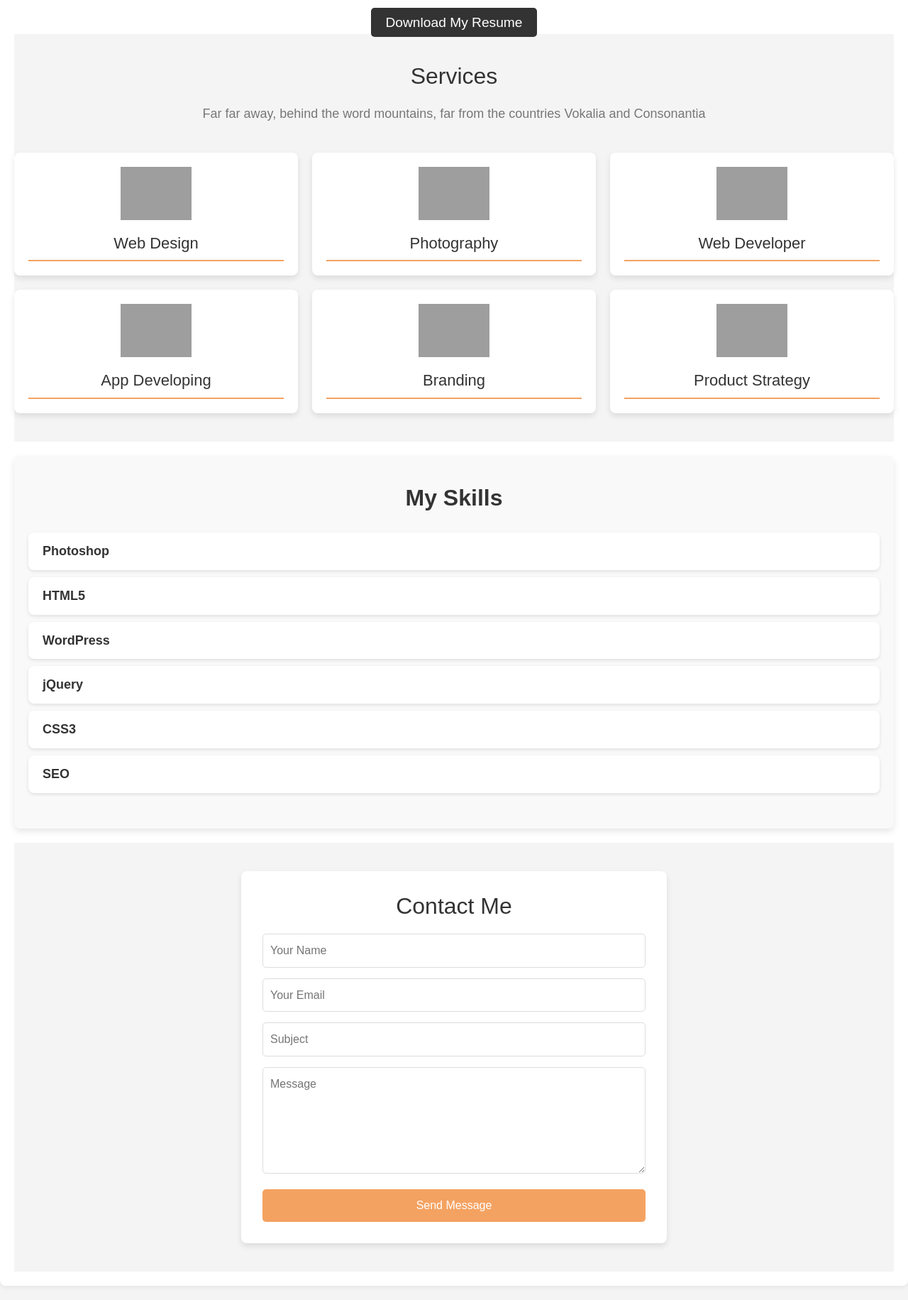
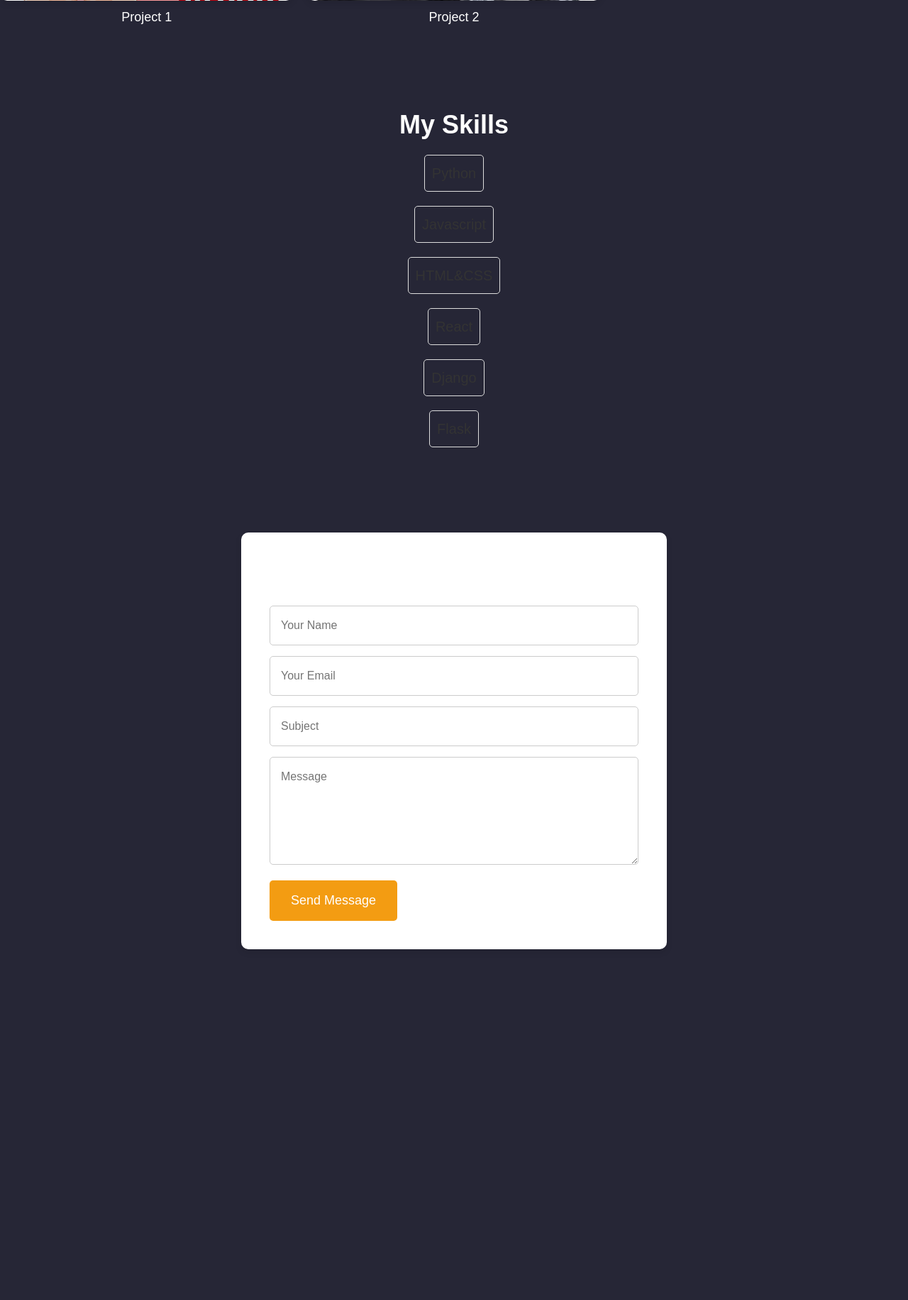
Before and after one commit to sruthykrishnan2005/Portfolio, a Flask app: page / in a window 1280 px wide. Shown: the part 1701-3532 px from the top of the page at 71% size. After the commit the page ends 3038 px from the top, so only its background shows below. Run offline with Flask 3, Linux system fonts and the light colour scheme; grey boxes are pictures that could not be loaded.

Commit message:
portfolioadded

```diff
--- a/static/css/style.css
+++ b/static/css/style.css
@@ -608,38 +608,35 @@ download-btn {
 
 
 
-/* Global Styles */
-* {
+/* General styling */
+body {
+    font-family: Arial, sans-serif;
     margin: 0;
     padding: 0;
-	box-sizing: border-box;
+    background-color: rgb(38, 38, 54);
+    color: white;
 }
 
-body {
-	font-family: Arial, sans-serif;
-	line-height: 1.6;
-	background-color: #f4f4f4;
-	color: #333;
+/* Container styling */
+.container {
+    width: 100%;
+    margin: 0 auto;
+    padding: 0 20px;
 }
 
-.container {
-	width: 100%;
-	max-width: 1200px;
-	margin: 0 auto;
-	padding: 20px;
-}
-
+/* Navbar */
 .navbar {
     display: flex;
     justify-content: space-between;
     align-items: center;
     background-color: #333;
     padding: 10px 20px;
+    width: 100%;
 }
 
 .navbar .logo {
+    font-size: 2rem;
     color: #fff;
-	font-size: 24px;
     font-weight: bold;
 }
 
@@ -649,343 +646,308 @@ body {
 }
 
 .navbar ul li {
-	margin: 0 15px;
+    margin-left: 20px;
 }
 
 .navbar ul li a {
+    color: #fff;
     text-decoration: none;
-	color: #fff;
-	font-size: 16px;
-	transition: color 0.3s ease;
+    font-size: 1.1rem;
+    padding: 8px 15px;
+    transition: background-color 0.3s ease;
 }
 
 .navbar ul li a:hover {
-	color: #f4a261;
+    background-color: #575757;
+    border-radius: 5px;
 }
 
+/* Content Section */
 .content {
     display: flex;
     justify-content: space-between;
     align-items: center;
+    margin-top: 100px; /* To offset navbar */
     padding: 50px 0;
 }
 
 .content h1 {
-	font-size: 36px;
+    font-size: 48px;
     font-weight: bold;
+    color: white;
+    line-height: 1.5;
 }
 
 .content h1 span {
-	display: block;
-	font-size: 24px;
-	color: #f4a261;
+    color: #f39c12;
 }
 
 .buttons a {
-	padding: 10px 20px;
-	margin-right: 15px;
-	background-color: #f4a261;
-	color: #fff;
     text-decoration: none;
+    padding: 15px 30px;
+    margin-right: 20px;
+    background-color: #f39c12;
+    color: white;
     border-radius: 5px;
+    font-size: 16px;
     transition: background-color 0.3s ease;
 }
 
 .buttons a:hover {
-	background-color: #e76f51;
+    background-color: #e67e22;
 }
 
 .image img {
-	max-width: 100%;
+    width: 300px;
+    height: 300px;
     border-radius: 50%;
+    object-fit: cover;
 }
 
-/* About Section Styles */
+/* About Section */
 .about-container {
-	padding: 40px 20px;
-	background-color: #f9f9f9;
-	border-radius: 8px;
-	box-shadow: 0 4px 10px rgba(0, 0, 0, 0.1);
-	margin: 20px 0;
+    display: flex;
+    justify-content: center;
+    padding: 50px 0;
 }
 
 .about-content {
     display: flex;
-	align-items: center;
     justify-content: space-between;
-	flex-wrap: wrap;
-	gap: 20px;
-  }
-
-  .profile-image {
-	width: 250px;
-	height: 250px;
-	border-radius: 50%;
-	object-fit: cover;
-	box-shadow: 0 4px 10px rgba(0, 0, 0, 0.1);
-	margin-left:300px;
-  }
-
-  .about-details {
-	flex: 1;
-	max-width: 600px;
-  }
-
-  .about-details h1 {
-	font-size: 32px;
-	color: #333;
-	margin-bottom: 20px;
-	font-weight: bold;
-	text-transform: uppercase;
-  }
-
-  .about-details p {
-	font-size: 16px;
-	color: #555;
-	margin-bottom: 20px;
-	line-height: 1.6;
-  }
-
-  .about-details ul {
-	list-style: none;
-	padding-left: 0;
-  }
-
-  .about-details li {
-	font-size: 16px;
-	margin-right: 200px;
-  }
-
-  .about-details li strong {
-	color: #f4a261;
-	margin-left: 200px;
-  }
-
-  @media (max-width: 768px) {
-	.about-container {
-	  padding: 30px 15px;
+    width: 80%;
+    background-color: #fff;
+    border-radius: 10px;
+    box-shadow: 0px 4px 10px rgba(0, 0, 0, 0.1);
+    padding: 20px;
 }
 
 .profile-image {
     width: 200px;
     height: 200px;
+    border-radius: 50%;
+    object-fit: cover;
+    margin-right: 20px;
 }
 
 .about-details h1 {
-	  font-size: 28px;
+    font-size: 30px;
+    font-weight: bold;
+    color: #333;
 }
 
 .about-details p {
-	  font-size: 14px;
+    font-size: 16px;
+    color: #666;
+    margin-bottom: 20px;
+}
+
+.about-details ul {
+    list-style: none;
+    padding: 0;
 }
 
 .about-details ul li {
-	  font-size: 14px;
-	}
+    font-size: 16px;
+    color: #555;
+    margin-bottom: 10px;
 }
 
 /* Resume Section */
 .resume-section {
-    /* max-width: 1000px; */
-    width: 100%;
-    margin: 20px auto;
-    padding: 20px;
-    background-color: white;
-    box-shadow: 0 0 10px rgba(0, 0, 0, 0.1);
-    border-radius: 8px;
+    padding: 50px 0;
+    text-align: center;
 }
 
 .resume-section h2 {
-    font-size: 2em;
-    color: #333;
-    text-align: center;
+    font-size: 36px;
+    font-weight: bold;
     margin-bottom: 20px;
 }
 
-/* Resume Preview Image */
 .resume-preview {
-    text-align: center;
     margin-bottom: 20px;
 }
 
 .resume-image {
-    width: 80%;
-    max-width: 600px;
-    border-radius: 8px;
-    box-shadow: 0 0 10px rgba(0, 0, 0, 0.1);
+    max-width: 100%;
+    height: auto;
+    border: 2px solid #ddd;
+    border-radius: 5px;
 }
 
-/* Download Button */
-.download-button {
-    text-align: center;
-    margin-top: 20px;
+.download-button .button {
+    text-decoration: none;
+    padding: 12px 25px;
+    background-color: #2ecc71;
+    color: white;
+    border-radius: 5px;
+    font-size: 16px;
+    transition: background-color 0.3s ease;
 }
 
-.button {
-    background-color: #333;
-    color: white;
-    padding: 10px 20px;
-    font-size: 1.2em;
-    border-radius: 5px;
-    text-decoration: none;
+.download-button .button:hover {
+    background-color: #27ae60;
 }
 
-.button:hover {
-    background-color: #555;
-}
-.services {
-	background-color: #f4f4f4;
-	padding: 40px 0;
+/* Projects Section */
+.projects-container {
+    padding: 50px 0;
 }
 
-.services h1 {
+.projects-container h2 {
     text-align: center;
-	font-size: 32px;
-	color: #333;
+    font-size: 36px;
+    font-weight: bold;
     margin-bottom: 20px;
+    color: white;
 }
 
-.services p {
-	text-align: center;
-	color: #777;
-	font-size: 18px;
-	margin-bottom: 40px;
-}
-
-.services-grid {
+.project-grid {
     display: grid;
     grid-template-columns: repeat(3, 1fr);
     gap: 20px;
 }
 
-.service-card {
-	background-color: #fff;
-	padding: 20px;
-	text-align: center;
-	box-shadow: 0 4px 8px rgba(0, 0, 0, 0.1);
-	border-radius: 8px;
-	transition: transform 0.3s ease;
+.project img {
+    width: 100%;
+    height: 200px;
+    object-fit: cover;
+    border-radius: 10px;
+    box-shadow: 0px 4px 10px rgba(0, 0, 0, 0.1);
 }
 
-.service-card:hover {
-	transform: translateY(-10px);
-}
-
-.service-card img {
-	max-width: 100px;
-	margin-bottom: 20px;
-}
-
-.service-card h3 {
-	font-size: 22px;
-	color: #333;
-}
-
-.divider {
-	width: 100%;
-	height: 2px;
-	background-color: #f4a261;
+.project p {
+    text-align: center;
+    font-size: 18px;
     margin-top: 10px;
 }
 
-/* Skills Section Styles */
+/* Skills Section */
 .skills-section {
-	padding: 40px 20px;
-	background-color: #f9f9f9;
-	border-radius: 8px;
-	box-shadow: 0 4px 10px rgba(0, 0, 0, 0.1);
-	margin: 20px 0;
+    background-color: rgb(38, 38, 54);
+    padding: 50px 0;
 }
 
 .skills-section h1 {
     text-align: center;
-	font-size: 32px;
-	color: #333;
-	margin-bottom: 30px;
+    font-size: 36px;
     font-weight: bold;
+    margin-bottom: 20px;
 }
 
 .skill {
-	display: flex;
-	align-items: center;
-	justify-content: space-between;
-	background-color: #fff;
-	padding: 12px 20px;
-	margin: 10px 0;
-	border-radius: 8px;
-	box-shadow: 0 2px 5px rgba(0, 0, 0, 0.1);
-	transition: transform 0.3s ease, background-color 0.3s ease;
-  }
-
-  .skill:hover {
-	transform: translateY(-5px);
-	background-color: #f4a261; /* Highlight color on hover */
+    text-align: center;
+    margin-bottom: 20px;
 }
 
 .skill-name {
-	font-size: 18px;
+    font-size: 20px;
+    color: #333;
+    font-weight: 500;
+    padding: 10px;
+    border: 1px solid #ddd;
+    border-radius: 5px;
+    display: inline-block;
+    transition: background-color 0.3s ease;
+}
+
+.skill-name:hover {
+    background-color: #f39c12;
+    color: white;
+}
+
+/* Contact Form Section */
+.container1 {
+    padding: 50px 0;
+}
+
+.form-section {
+    background-color: #fff;
+    padding: 40px;
+    box-shadow: 0px 4px 10px rgba(0, 0, 0, 0.1);
+    border-radius: 10px;
+    max-width: 600px;
+    margin: 0 auto;
+}
+
+.form-section h2 {
+    text-align: center;
+    font-size: 36px;
     font-weight: bold;
+    margin-bottom: 20px;
+}
+
+.form-section input,
+.form-section textarea {
+    width: 100%;
+    padding: 15px;
+    margin-bottom: 15px;
+    border: 1px solid #ccc;
+    border-radius: 5px;
+    font-size: 16px;
     color: #333;
 }
 
-  .skill:hover .skill-name {
-	color: #fff; /* Change text color when hovering */
+.form-section button {
+    padding: 15px 30px;
+    background-color: #f39c12;
+    border: none;
+    border-radius: 5px;
+    font-size: 18px;
+    color: white;
+    cursor: pointer;
+    transition: background-color 0.3s ease;
 }
 
-  @media (max-width: 768px) {
-	.skills-section {
-	  padding: 30px 15px;
+.form-section button:hover {
+    background-color: #e67e22;
 }
 
+.form-section input:focus,
+.form-section textarea:focus {
+    outline: none;
+    border-color: #f39c12;
+}
+
+/* Responsive Design */
+@media screen and (max-width: 768px) {
+    .content {
+        flex-direction: column;
+        align-items: center;
+        text-align: center;
+    }
+
+    .content h1 {
+        font-size: 36px;
+    }
+
+    .image img {
+        width: 250px;
+        height: 250px;
+    }
+
+    .about-content {
+        flex-direction: column;
+        align-items: center;
+        padding: 20px;
+    }
+
+    .profile-image {
+        margin-bottom: 20px;
+    }
+
+    .project-grid {
+        grid-template-columns: 1fr 1fr;
+    }
+
+    .resume-section h2,
+    .projects-container h2,
     .skills-section h1 {
         font-size: 28px;
     }
 
-	.skill {
-	  padding: 10px 15px;
-	}
-
-	.skill-name {
-	  font-size: 16px;
+    .form-section {
+        padding: 30px;
+        max-width: 90%;
     }
 }
-
-
-.container1 {
-	padding: 40px 0;
-	background-color: #f4f4f4;
-}
-
-.form-section {
-	max-width: 600px;
-	margin: 0 auto;
-	background-color: #fff;
-	padding: 30px;
-	border-radius: 8px;
-	box-shadow: 0 4px 8px rgba(0, 0, 0, 0.1);
-}
-
-form input,
-form textarea {
-	width: 100%;
-	padding: 10px;
-	margin-bottom: 15px;
-	border: 1px solid #ddd;
-	border-radius: 5px;
-}
-
-form button {
-	background-color: #f4a261;
-	color: #fff;
-	padding: 10px 20px;
-	border: none;
-	border-radius: 5px;
-	font-size: 16px;
-	cursor: pointer;
-	width: 100%;
-	transition: background-color 0.3s ease;
-}
-
-form button:hover {
-	background-color: #e76f51;
-}
--- a/templates/index.html
+++ b/templates/index.html
@@ -14,15 +14,15 @@
 		<nav class="navbar">
 			<div class="logo">SRUTHY</div>
 			<ul>
-				<li><a href="/">Home</a></li>
-				<li><a href="../">About</a></li>
-				<li><a href="../">Resume</a></li>
-				<li><a href="../">Services</a></li>
-				<li><a href="../">Skills</a></li>
-				<li><a href="../">Projects</a></li>
-				<li><a href="../">Contact</a></li>
+				<li><a href="#home">Home</a></li>
+				<li><a href="#about">About</a></li>
+				<li><a href="#resume">Resume</a></li>
+				<li><a href="#skills">Skills</a></li>
+				<li><a href="#projects">Projects</a></li>
+				<li><a href="#contact">Contact</a></li>
 			</ul>
 		</nav>
+		<section id="home">
 			<div class="content">
 				<h1>Hello! <br> I'm <span>Sruthy Krishnan <br>Python FullStack Web Developer</span></h1>
 				<div class="buttons">
@@ -33,10 +33,14 @@
 			<div class="image">
 				<img src="{{ url_for('static', filename='profile.png') }}" alt="">
 			</div>
+		</section>
 	</div>
+
+	<section id="about">
 		<div class="about-container">
 			<div class="about-content">
-			<img src="{{ url_for('static', filename='images/img.jpeg') }}" alt="Profile Picture" class="profile-image">
+				<img src="{{ url_for('static', filename='images/img.jpeg') }}" alt="Profile Picture"
+					class="profile-image">
 				<div class="about-details">
 					<h1>About Me</h1>
 					<p>A small river named Duden flows by their place and supplies it with the necessary regelialia.</p>
@@ -51,154 +55,73 @@
 				</div>
 			</div>
 		</div>
-<!--
-	<header>
-		<h1>RESUME</h1>
-	</header>
+	</section>
 
-	<section class="section">
-		<div class="Professional-item">
-			<h2>PROFESSIONAL SUMMARY</h2>
-			<p>Seeking a challenging position where education and practical experience will allow
-				for my personal growth and development along with firm and through performance
-				and utilize my potential towards prosperity and growth of the organization.<strong></strong></p>
-		</div>
-		<h2>CONTACT</h2>
-		<div class="contact-item">
-			<ul>
-				<li>Phone: 8330039475</li>
-				<li>Address: Puthen Varriem (H) Pakkil P.O Kottayam</li>
-				<li><a href="">Email: sruthykrishnan515@gmail.com</a></li>
-			</ul>
-		</div>
-
-		<h2>EDUCATION</h2>
-		<div class="education-item">
-			<h3>Python FullStack Web Developer</h3>
-			<p><strong>Synnefo Solutions</strong> |2024</p>
-
-
-			<h3>Diploma In Computer Engineering</h3>
-			<p><strong>Model Polytechnic College Mattakkara</strong> | 2022-2024</p>
-
-
-			<h3>Higher Secondary Education</h3>
-			<p><strong>Govt.HSS Karapuzha</strong> | 2020-2022</p>
-
-
-			<h3>Secondary School Education</h3>
-			<p><strong>BIGHS Pallom</strong> | 2019-2020</p>
-		</div>
-
-
-		<h2>INTERNSHIP</h2>
-		<div class="internship-item">
-			<h3>6 Month course with internship programming in synnefo solutions</h3>
-			<ul>
-				<li>This course provides an overview of front-end and back-end technologies, as
-					well as essential developer tools for troubleshooting, performance optimization,
-					and collaboration.</li>
-				<li>It covers the basics of Python, HTML, CSS, Javascript, Django,
-					MySQL,Flask,React,Bootstrap,RestAPI.</li>
-			</ul>
-		</div>
-
-
-		<div class="Projects-item">
-			<h2>PROJECTS</h2>
-			<p>Main project:Training and Placement Cell<strong></strong></p>
-			<p>Tool:PHP,MYSQL<strong></strong></p>
-			<p>Brief:This cell continuously strives to help students in pursuing their career goals
-				by acquiring employment seeking skills and ultimately to attain desired employment.<strong></strong></p>
-		</div>
-
-
-		<div class="technical-item">
-			<h2>TECHNICAL SKILL</h2>
-			<p>Python,HTML & CSS,React,Django,Javascript,Flask ,Bootstrap,MYSQL,PHP,C<strong></strong></p>
-		</div>
-		<button class="download-btn">Download CV</button>
-	</section> -->
-
-
+	<section id="resume">
 		<div class="resume-section">
 			<h2>My Resume</h2>
 
-        <div class="resume-preview">
-            <img src="{{ url_for('static', filename='') }}" alt="Resume Preview" class="resume-image">
-        </div>
-
-        <p>Click the button below to download my full resume in PDF format.</p>
 
 			<div class="download-button">
-            <a href="{{ url_for('static', filename='') }}" download class="button">Download My Resume</a>
+				<a href="/view_resume">
+				<button>View My Resume</button>
+			    </a>
 			</div>
-
-	<div class="services">
-        <h1>Services</h1>
-        <p>Far far away, behind the word mountains, far from the countries Vokalia and Consonantia</p>
-        <div class="services-grid">
-            <div class="service-card">
-                <img src="/static/icons/web-design.png" alt="Web Design">
-                <h3>Web Design</h3>
-                <div class="divider"></div>
 		</div>
-            <div class="service-card">
-                <img src="/static/icons/photography.png" alt="Photography">
-                <h3>Photography</h3>
-                <div class="divider"></div>
+	</section>
+	<section id="projects">
+		<div class="projects-container">
+			<h2>My Projects</h2>
+			<div class="project-grid">
+				<div class="project">
+					<a href="https://github.com/sruthykrishnan2005/Blooddonation.git" target="_blank">
+						<img src="{{ url_for('static', filename='images/blood.jpg') }}" alt="Project 1"
+							class="project-image">
+					</a>
+					<p>Project 1</p>
 				</div>
-            <div class="service-card">
-                <img src="/static/icons/web-development.png" alt="Web Developer">
-                <h3>Web Developer</h3>
-                <div class="divider"></div>
-            </div>
-            <div class="service-card">
-                <img src="/static/icons/app-development.png" alt="App Developing">
-                <h3>App Developing</h3>
-                <div class="divider"></div>
-            </div>
-            <div class="service-card">
-                <img src="/static/icons/branding.png" alt="Branding">
-                <h3>Branding</h3>
-                <div class="divider"></div>
-            </div>
-            <div class="service-card">
-                <img src="/static/icons/product-strategy.png" alt="Product Strategy">
-                <h3>Product Strategy</h3>
-                <div class="divider"></div>
+				<div class="project">
+					<a href="https://github.com/sruthykrishnan2005/toysmain.git" target="_blank">
+						<img src="{{ url_for('static', filename='images/imgs.jpeg') }}" alt="Project 2"
+							class="project-image">
+					</a>
+					<p>Project 2</p>
 				</div>
 			</div>
 		</div>
+	</section>
 
+	<section id="skills">
 		<div class="skills-section">
 			<h1>My Skills</h1>
 
 			<div class="skill">
-			<div class="skill-name">Photoshop</div>
+				<div class="skill-name">Python</div>
 			</div>
 
 			<div class="skill">
-			<div class="skill-name">HTML5</div>
+				<div class="skill-name">Javascript</div>
 			</div>
 
 			<div class="skill">
-			<div class="skill-name">WordPress</div>
+				<div class="skill-name">HTML&CSS</div>
 			</div>
 
 			<div class="skill">
-			<div class="skill-name">jQuery</div>
+				<div class="skill-name">React</div>
 			</div>
 
 			<div class="skill">
-			<div class="skill-name">CSS3</div>
+				<div class="skill-name">Django</div>
 			</div>
 
 			<div class="skill">
-			<div class="skill-name">SEO</div>
+				<div class="skill-name">Flask</div>
 			</div>
 		</div>
+	</section>
 
+	<section id="contact">
 		<div class="container1">
 			<div class="form-section">
 				<h2>Contact Me</h2>
@@ -211,6 +134,7 @@
 				</form>
 			</div>
 		</div>
+	</section>
 </body>
 
 </html>
```
Also changed, not shown: home.py (+32 -1 lines), database.db, static/images/blood.jpg (added), static/images/imgs.jpeg (added), static/images/screenshot.png (added), 1 other file. Lines whose indentation alone changed are shown as unchanged.
